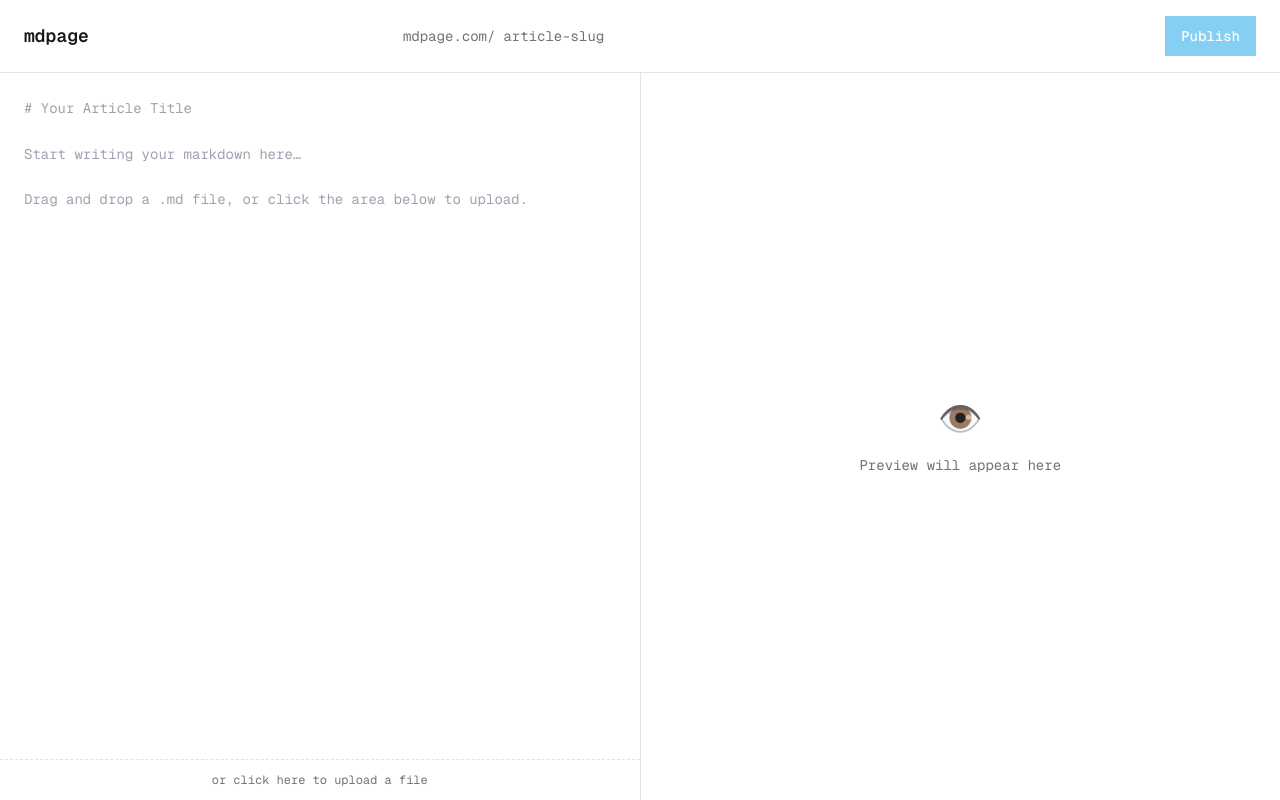
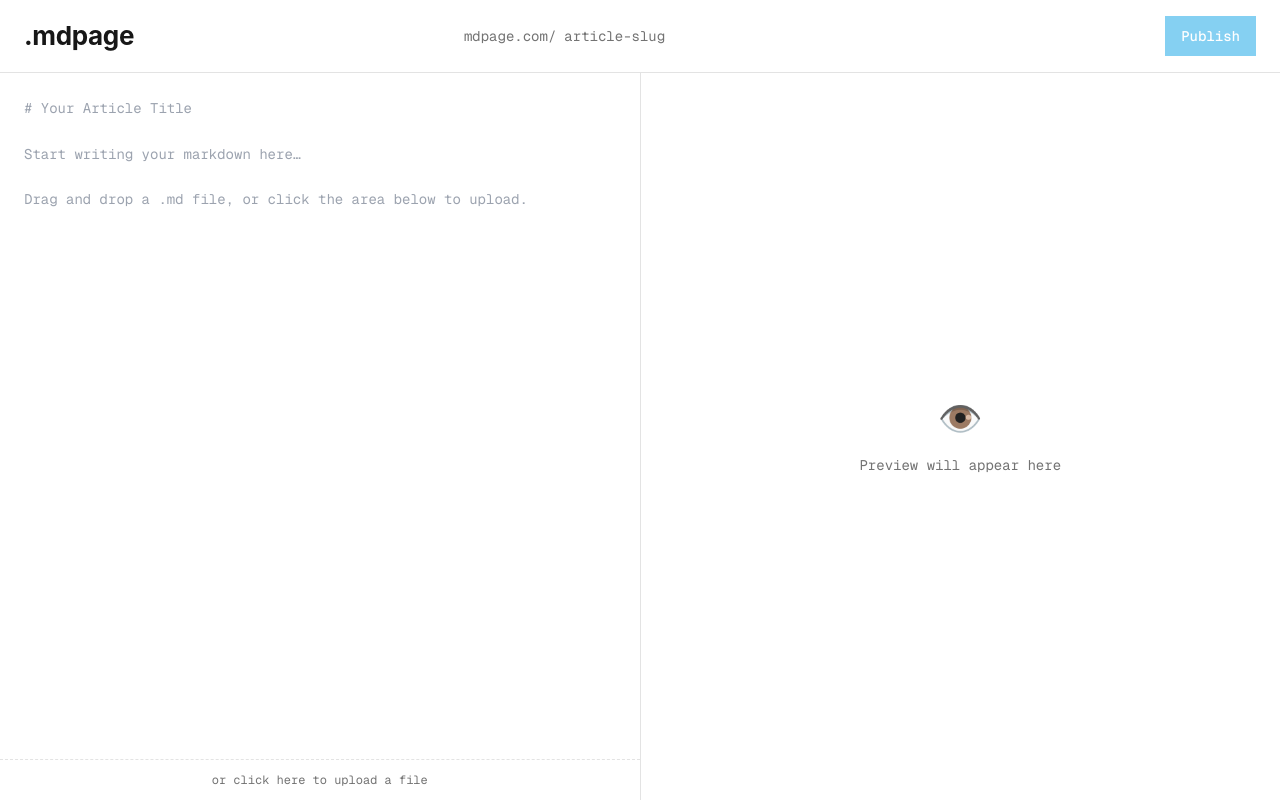
Before and after one commit to ynatye/mdpage, a React (Vite) app: page / in a window 1280 px wide. Built offline with nearby package versions, Linux system fonts and the light colour scheme; the HTML template or start-up script is replaced by a standard one.

Commit message:
feat: replace top-left mdpage text with theme-aware SVG logo

```diff
--- /dev/null
+++ b/src/components/MdpageLogo.jsx
@@ -0,0 +1,25 @@
+import React from 'react'
+
+export default function MdpageLogo({ className = 'h-7 w-auto' }) {
+  return (
+    <svg
+      viewBox="0 0 560 96"
+      role="img"
+      aria-label="mdpage"
+      className={className}
+      xmlns="http://www.w3.org/2000/svg"
+    >
+      <text
+        x="0"
+        y="74"
+        fill="currentColor"
+        fontFamily="Inter, Geist, -apple-system, BlinkMacSystemFont, 'Segoe UI', sans-serif"
+        fontSize="78"
+        fontWeight="700"
+        letterSpacing="-1"
+      >
+        .mdpage
+      </text>
+    </svg>
+  )
+}
--- a/src/pages/Upload.jsx
+++ b/src/pages/Upload.jsx
@@ -4,6 +4,7 @@ import { Input } from '@/components/ui/input'
 import { render, extractTitle, generateSlug } from '@/lib/markdown'
 import { useChartHydration } from '@/hooks/useChartHydration.jsx'
 import { toast } from 'sonner'
+import MdpageLogo from '@/components/MdpageLogo'
 
 export default function Upload() {
   const [markdown, setMarkdown] = useState('')
@@ -159,7 +160,7 @@ export default function Upload() {
     <div className="flex flex-col h-screen bg-background">
       {/* ── Top bar ── */}
       <div className="flex items-center justify-between px-6 py-4 border-b border-border bg-background">
-        <div className="text-lg font-semibold text-foreground select-none">mdpage</div>
+        <MdpageLogo className="h-8 w-auto text-foreground select-none" />
 
         <div className="flex items-center gap-4 flex-1 max-w-md mx-4">
           <div className="flex items-center gap-2 flex-1 min-w-0">
```
